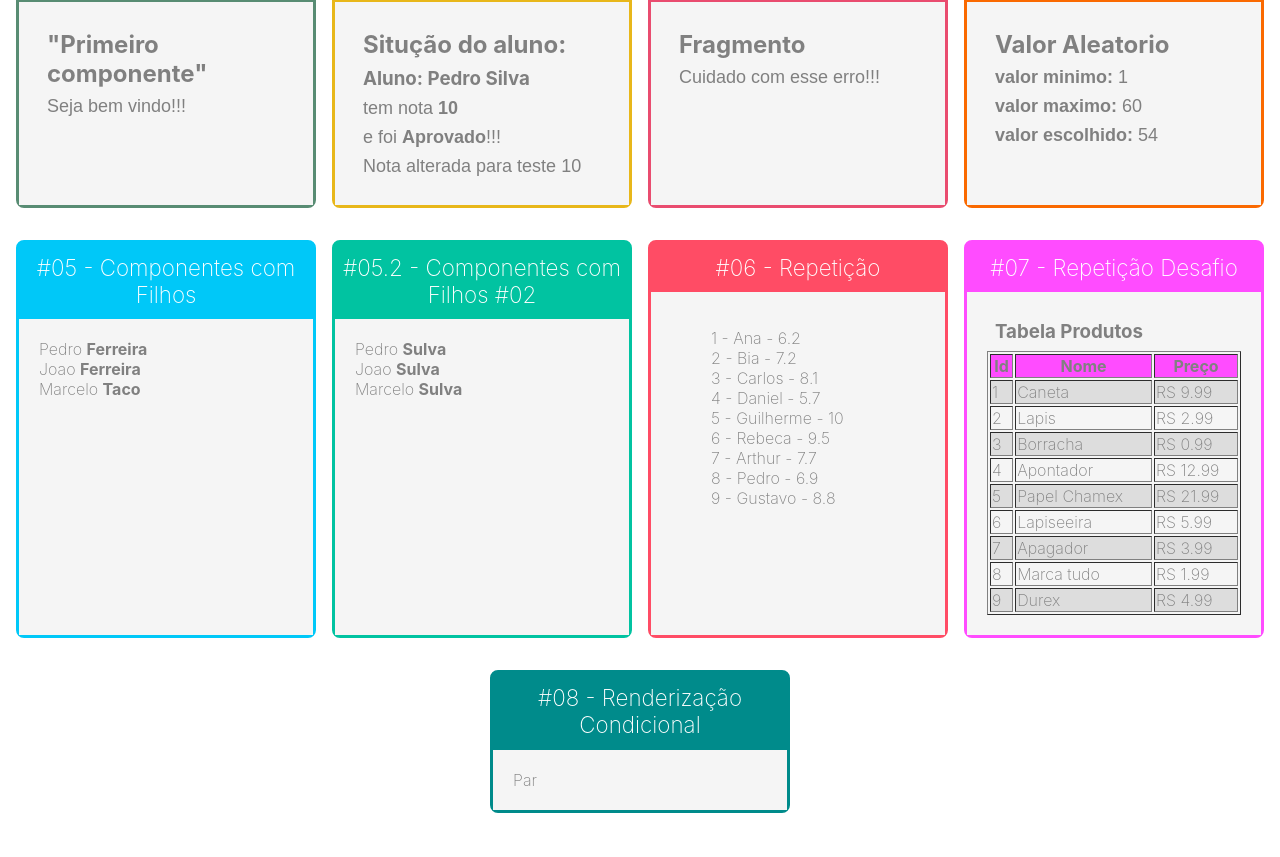
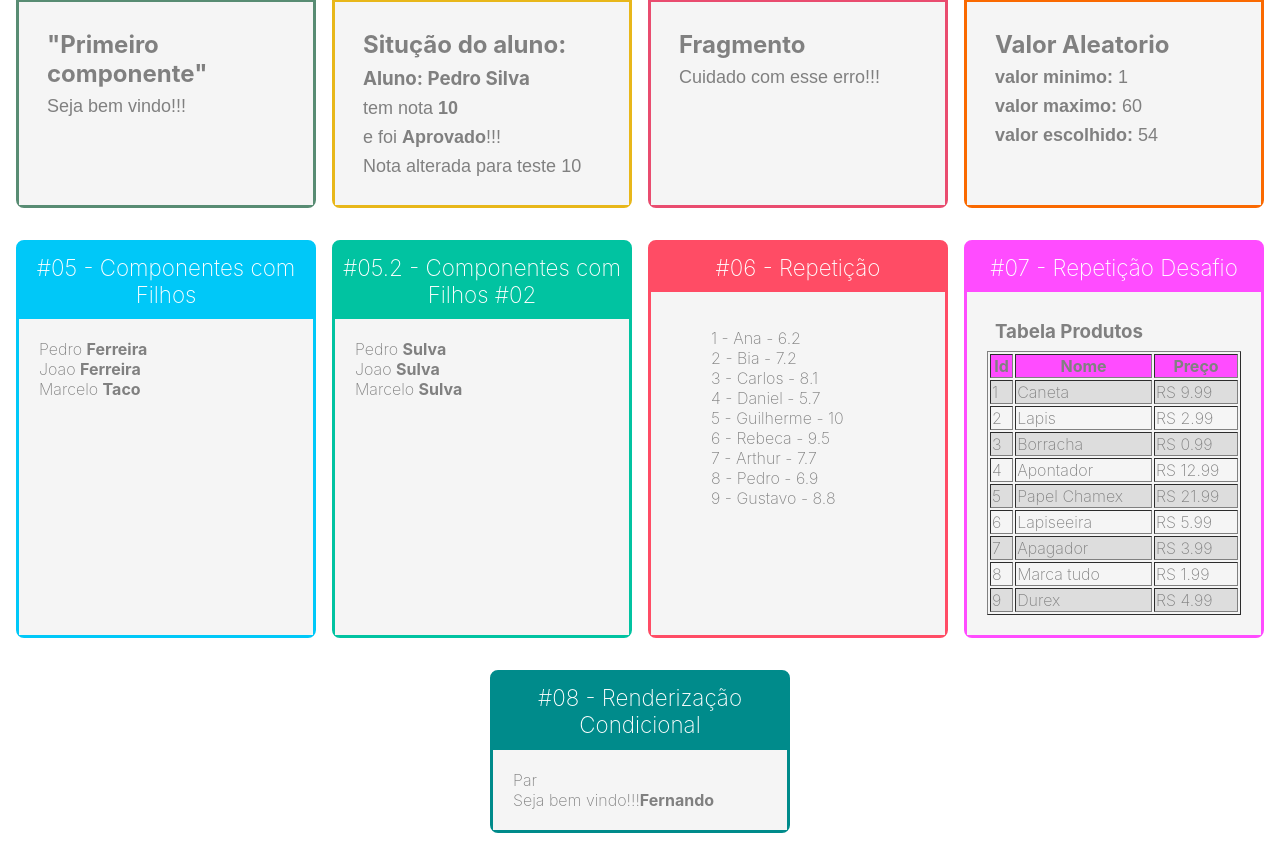
Before and after one commit to mrcomputer2018/primeiro, a React (Create React App) app: page / in a window 1280 px wide. Shown: the part 149-1006 px from the top of the page. Built offline with nearby package versions, Linux system fonts and the light colour scheme.

Commit message:
Comunicacao Direta

```diff
--- a/src/app.jsx
+++ b/src/app.jsx
@@ -61,8 +61,7 @@ function App(props) {
 
                 <Card titulo="#08 - Renderização Condicional"  color="#008B8B">
                     <ParOuImpar numero={20}></ParOuImpar>
-                    <UsuarioInfo usuario={{ nome: 'Fernando' }}></UsuarioInfo>
-                    <UsuarioInfo usuario={{ email: 'fee@fe.oorg.br' }}></UsuarioInfo>
+                    < UsuarioInfo usuario={{ nome: 'Fernando' }}/>
                 </Card>
             </div>
         </div>
--- a/src/components/condicional/UsuarioInfo.jsx
+++ b/src/components/condicional/UsuarioInfo.jsx
@@ -1,17 +1,17 @@
 import React from "react"
-import IF from "./IF"
+import IF, { Else } from "./IF"
 
 const UsuarioInfo = (props) => {
     const usuario = props.usuario || {}
     return (
         <div>
            {/*  /* Usuario setado e susario.nome valido */}
-            <IF teste={usuario && usuario.nome}>
-                Seja bem vindo!!!<strong>{ props.usuario.nome }</strong>
+            <IF test={usuario && usuario.nome}>
+                Seja bem vindo!!!<strong>{ usuario.nome }</strong>
             </IF>
 
-            <IF teste={!usuario && !usuario.nome}>
-                Seja bem vindo!!!<strong>Convidado</strong>
+            <IF test={!usuario || !usuario.nome}>
+                Usuario ou email <strong>invalidos</strong>!!!
             </IF>
         </div>
     )
```
Also changed, not shown: src/components/comunicacao/DiretaFilho.jsx (added, +8 -0 lines), src/components/comunicacao/DiretaPai.jsx (added, +8 -0 lines), src/components/condicional/IF.jsx (+4 -3 lines), 1 other file (tests, documents, lock files or other folders).
